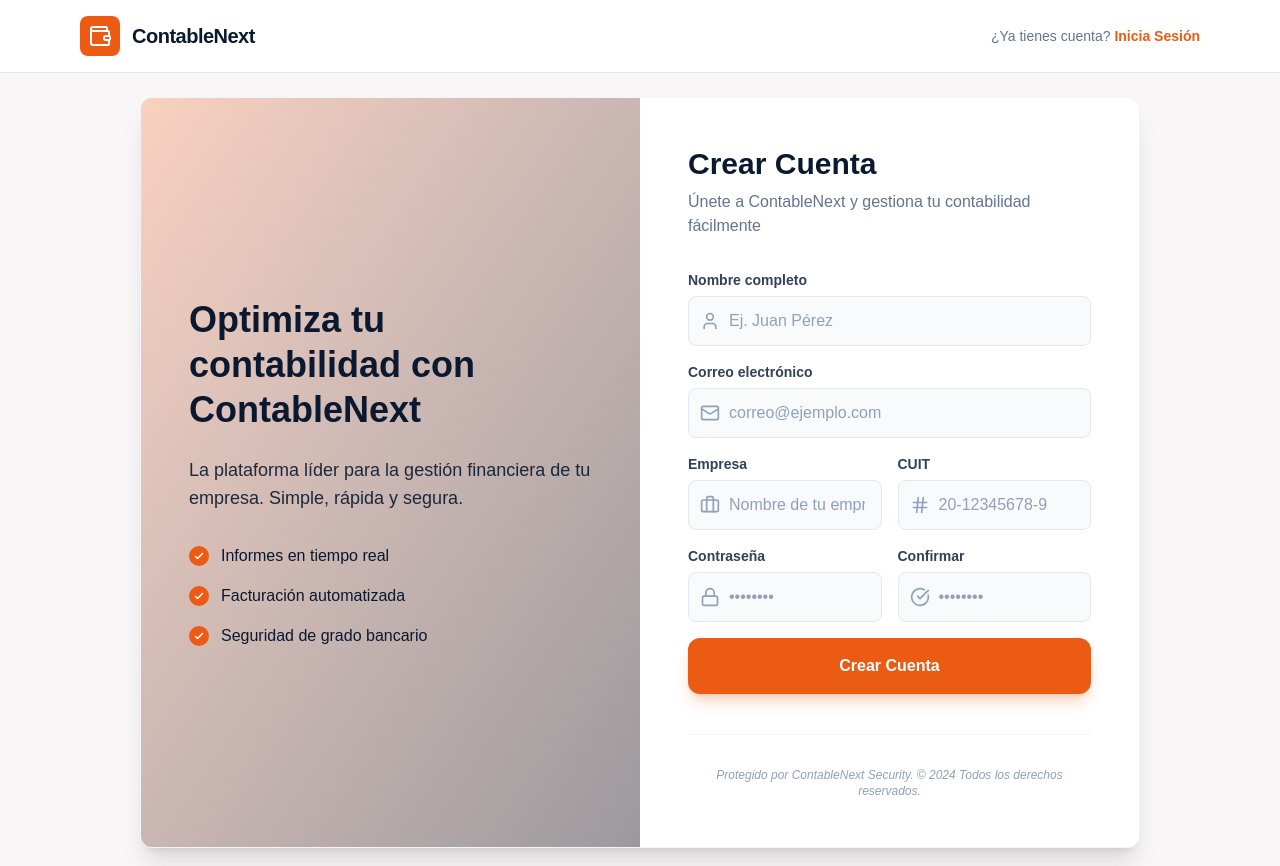
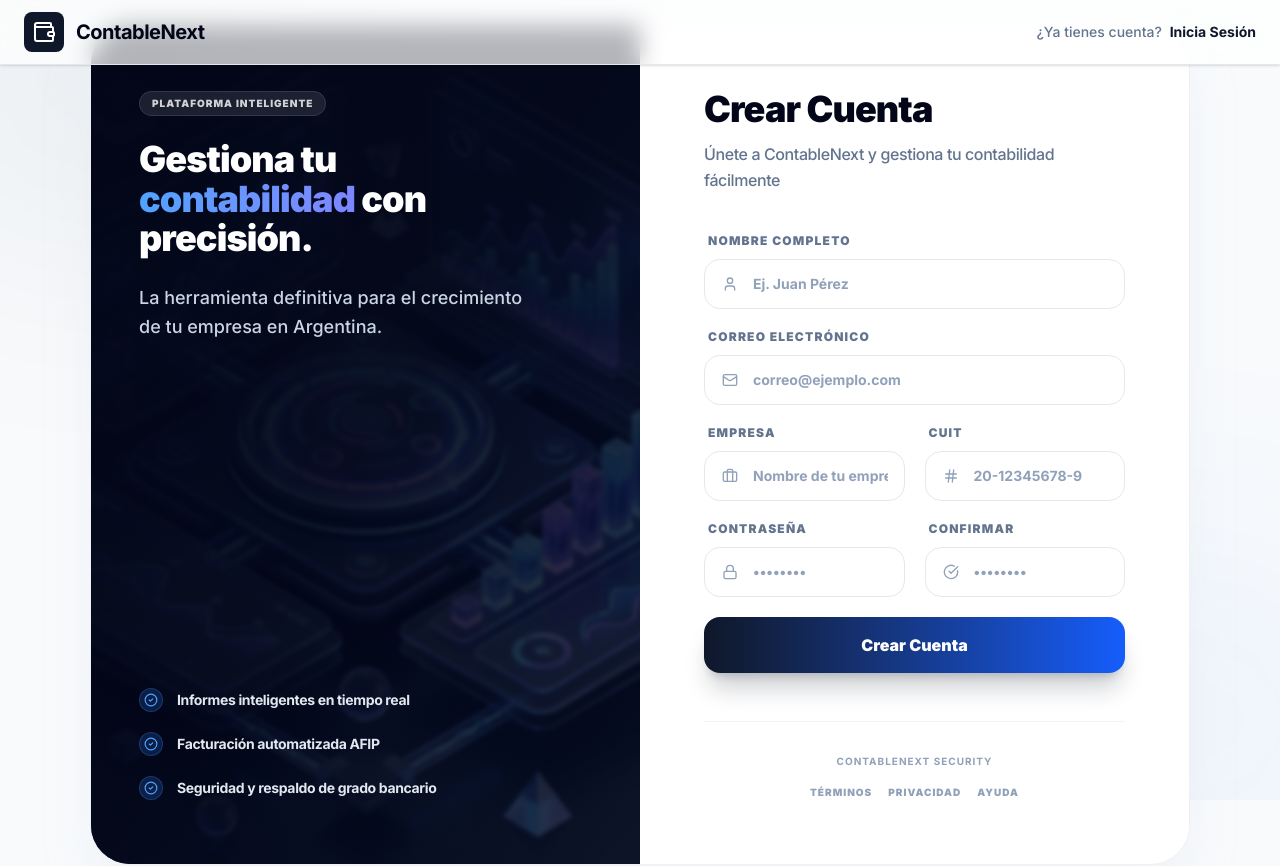
Before and after one commit to gmarroyo261194/contable_next, a Next.js app: page /register in a window 1280 px wide. Shown: the top 866 px of the page. Built offline with nearby package versions, Linux system fonts and the light colour scheme; no server answers.

Commit message:
style(auth): unificar estética de autenticación con la landing page

```diff
--- a/src/components/auth/AuthLayout.tsx
+++ b/src/components/auth/AuthLayout.tsx
@@ -1,5 +1,5 @@
 import Link from 'next/link';
-import { Wallet } from 'lucide-react';
+import { Wallet, CheckCircle2 } from 'lucide-react';
 
 interface AuthLayoutProps {
   children: React.ReactNode;
@@ -9,110 +9,129 @@ interface AuthLayoutProps {
 
 export default function AuthLayout({ children, title, subtitle }: AuthLayoutProps) {
   return (
-    <div className="bg-[#f8f6f6] dark:bg-[#221610] font-display text-slate-900 dark:text-slate-100 min-h-screen flex flex-col">
-      <div className="relative flex min-h-screen w-full flex-col overflow-x-hidden">
-        <div className="layout-container flex h-full grow flex-col">
+    <div className="min-h-screen bg-slate-50 flex flex-col font-sans antialiased">
+      {/* Background decoration */}
+      <div className="fixed inset-0 overflow-hidden pointer-events-none">
+        <div className="absolute -top-[10%] -left-[10%] w-[40%] h-[40%] bg-primary/5 blur-[120px] rounded-full"></div>
+        <div className="absolute -bottom-[10%] -right-[10%] w-[40%] h-[40%] bg-blue-500/5 blur-[120px] rounded-full"></div>
+      </div>
+
       {/* Header */}
-          <header className="flex items-center justify-between border-b border-slate-200 dark:border-slate-800 px-6 py-4 lg:px-20 bg-white dark:bg-[#0a192f]">
+      <nav className="fixed top-0 w-full z-50 bg-white/70 backdrop-blur-md border-b border-slate-200 shadow-sm">
+        <div className="max-w-7xl mx-auto px-6 h-16 flex items-center justify-between">
           <div className="flex items-center gap-3">
-              <div className="flex items-center justify-center size-10 rounded-lg bg-[#ec5b13] text-white">
+            <div className="flex items-center justify-center size-10 rounded-lg bg-primary text-white">
               <Wallet className="size-6" />
             </div>
-              <h2 className="text-[#0a192f] dark:text-white text-xl font-bold leading-tight tracking-tight">ContableNext</h2>
+            <h2 className="text-slate-950 text-xl font-bold leading-tight tracking-tight">ContableNext</h2>
           </div>
-            <div className="hidden md:block">
+          <div className="hidden sm:block">
             {title === "Iniciar Sesión" ? (
-                <p className="text-slate-500 dark:text-slate-400 text-sm">
-                  ¿No tienes cuenta? <Link className="text-[#ec5b13] font-semibold hover:underline" href="/register">Regístrate ahora</Link>
+              <p className="text-slate-500 text-sm font-medium">
+                ¿No tienes cuenta? <Link className="text-primary font-bold hover:underline ml-1" href="/register">Regístrate ahora</Link>
               </p>
             ) : (
-                <p className="text-slate-500 dark:text-slate-400 text-sm">
-                  ¿Ya tienes cuenta? <Link className="text-[#ec5b13] font-semibold hover:underline" href="/login">Inicia Sesión</Link>
+              <p className="text-slate-500 text-sm font-medium">
+                ¿Ya tienes cuenta? <Link className="text-primary font-bold hover:underline ml-1" href="/login">Inicia Sesión</Link>
               </p>
             )}
           </div>
-          </header>
+        </div>
+      </nav>
 
       {/* Main Content */}
-          <main className="flex-1 flex items-center justify-center p-6">
-            <div className="w-full max-w-[1000px] grid lg:grid-cols-2 bg-white dark:bg-[#0a192f] rounded-xl shadow-xl overflow-hidden border border-slate-100 dark:border-slate-800">
-              {/* Left Side - Branding (Hidden on mobile) */}
-              <div className="hidden lg:block relative bg-[#ec5b13]/10">
-                <div className="absolute inset-0 bg-gradient-to-br from-[#ec5b13]/20 to-[#0a192f]/40"></div>
-                <div className="relative h-full flex flex-col justify-center p-12 text-[#0a192f] dark:text-white">
-                  <h1 className="text-4xl font-black mb-6 leading-tight">Optimiza tu contabilidad con ContableNext</h1>
-                  <p className="text-lg opacity-90 mb-8">La plataforma líder para la gestión financiera de tu empresa. Simple, rápida y segura.</p>
+      <main className="flex-1 flex items-center justify-center p-4 sm:p-6 pt-24 pb-12 relative z-10">
+        <div className="w-full max-w-[1100px] grid lg:grid-cols-2 bg-white rounded-[2.5rem] shadow-2xl shadow-slate-200/50 overflow-hidden border border-slate-200/60 animate-in fade-in zoom-in-95 duration-700">
 
-                  <div className="space-y-4">
-                    <div className="flex items-center gap-3">
-                      <div className="size-5 rounded-full bg-[#ec5b13] flex items-center justify-center text-white">
-                        <svg className="size-3" fill="none" viewBox="0 0 24 24" stroke="currentColor">
-                          <path strokeLinecap="round" strokeLinejoin="round" strokeWidth={3} d="M5 13l4 4L19 7" />
-                        </svg>
+          {/* Left Side - Branding Section */}
+          <div className="hidden lg:block relative bg-slate-950 overflow-hidden">
+            {/* Background Image */}
+            <div className="absolute inset-0 opacity-40">
+              <img
+                src="/hero-dashboard.png"
+                alt="Background"
+                className="w-full h-full object-cover scale-110 blur-[2px]"
+              />
             </div>
-                      <span>Informes en tiempo real</span>
+            <div className="absolute inset-0 bg-gradient-to-br from-slate-950 via-slate-950/80 to-primary/30"></div>
+
+            <div className="relative h-full flex flex-col justify-between p-12 py-16">
+              <div className="space-y-6">
+                <div className="inline-flex items-center gap-2 px-3 py-1 bg-white/10 backdrop-blur-md rounded-full border border-white/10">
+                  <span className="text-[10px] font-black text-white/80 uppercase tracking-widest">Plataforma Inteligente</span>
                 </div>
-                    <div className="flex items-center gap-3">
-                      <div className="size-5 rounded-full bg-[#ec5b13] flex items-center justify-center text-white">
-                        <svg className="size-3" fill="none" viewBox="0 0 24 24" stroke="currentColor">
-                          <path strokeLinecap="round" strokeLinejoin="round" strokeWidth={3} d="M5 13l4 4L19 7" />
-                        </svg>
+                <h1 className="text-4xl font-black text-white leading-[1.1] tracking-tight">
+                  Gestiona tu <br />
+                  <span className="bg-clip-text text-transparent bg-gradient-to-r from-blue-400 to-indigo-400">contabilidad</span> con precisión.
+                </h1>
+                <p className="text-lg text-slate-300 font-medium leading-relaxed max-w-sm">
+                  La herramienta definitiva para el crecimiento de tu empresa en Argentina.
+                </p>
               </div>
-                      <span>Facturación automatizada</span>
+
+              <div className="space-y-5">
+                {[
+                  "Informes inteligentes en tiempo real",
+                  "Facturación automatizada AFIP",
+                  "Seguridad y respaldo de grado bancario"
+                ].map((item, i) => (
+                  <div key={i} className="flex items-center gap-3.5 group">
+                    <div className="size-6 rounded-full bg-blue-500/20 flex items-center justify-center border border-blue-400/20 group-hover:bg-blue-500/30 transition-colors">
+                      <CheckCircle2 className="size-3.5 text-blue-400" />
                     </div>
-                    <div className="flex items-center gap-3">
-                      <div className="size-5 rounded-full bg-[#ec5b13] flex items-center justify-center text-white">
-                        <svg className="size-3" fill="none" viewBox="0 0 24 24" stroke="currentColor">
-                          <path strokeLinecap="round" strokeLinejoin="round" strokeWidth={3} d="M5 13l4 4L19 7" />
-                        </svg>
+                    <span className="text-sm font-bold text-slate-200 tracking-tight">{item}</span>
                   </div>
-                      <span>Seguridad de grado bancario</span>
-                    </div>
+                ))}
               </div>
             </div>
           </div>
 
-              {/* Right Side - Form */}
-              <div className="p-8 lg:p-12 flex flex-col justify-center">
-                <div className="mb-8">
-                  <h2 className="text-3xl font-bold text-[#0a192f] dark:text-white mb-2">{title}</h2>
-                  <p className="text-slate-500 dark:text-slate-400">{subtitle}</p>
+          {/* Right Side - Form Section */}
+          <div className="p-8 sm:p-12 lg:p-16 flex flex-col justify-center bg-white relative">
+            <div className="max-w-md mx-auto w-full">
+              <div className="mb-10 text-center lg:text-left">
+                <h2 className="text-4xl font-black text-slate-950 mb-3 tracking-tight">{title}</h2>
+                <p className="text-slate-500 font-medium tracking-tight leading-relaxed">{subtitle}</p>
               </div>
 
+              <div className="relative z-10">
                 {children}
+              </div>
 
-                {/* Mobile Links */}
-                <div className="mt-8 text-center md:hidden">
+              {/* Mobile Auth Links */}
+              <div className="mt-10 text-center sm:hidden">
                 {title === "Iniciar Sesión" ? (
-                    <p className="text-slate-500 dark:text-slate-400 text-sm">
-                      ¿No tienes cuenta? <Link className="text-[#ec5b13] font-semibold hover:underline" href="/register">Regístrate ahora</Link>
+                  <p className="text-slate-500 text-sm font-medium">
+                    ¿No tienes cuenta? <Link className="text-primary font-bold hover:underline ml-1" href="/register">Regístrate ahora</Link>
                   </p>
                 ) : (
-                    <p className="text-slate-500 dark:text-slate-400 text-sm">
-                      ¿Ya tienes cuenta? <Link className="text-[#ec5b13] font-semibold hover:underline" href="/login">Inicia Sesión</Link>
+                  <p className="text-slate-500 text-sm font-medium">
+                    ¿Ya tienes cuenta? <Link className="text-primary font-bold hover:underline ml-1" href="/login">Inicia Sesión</Link>
                   </p>
                 )}
               </div>
 
-                <div className="mt-10 pt-8 border-t border-slate-100 dark:border-slate-800">
-                  <p className="text-center text-xs text-slate-400 dark:text-slate-500 italic">
-                    Protegido por ContableNext Security. © 2024 Todos los derechos reservados.
+              <div className="mt-12 pt-8 border-t border-slate-100 flex flex-col items-center gap-4">
+                <p className="text-[10px] text-slate-400 font-bold uppercase tracking-widest text-center">
+                  ContableNext Security
                 </p>
+                <div className="flex gap-4 text-[10px] font-black text-slate-400 uppercase tracking-widest">
+                  <a href="#" className="hover:text-primary transition-colors">Términos</a>
+                  <a href="#" className="hover:text-primary transition-colors">Privacidad</a>
+                  <a href="#" className="hover:text-primary transition-colors">Ayuda</a>
+                </div>
+              </div>
             </div>
           </div>
         </div>
       </main>
 
-          {/* Footer */}
-          <footer className="px-6 py-8 flex flex-col items-center gap-4 bg-[#f8f6f6] dark:bg-[#221610]">
-            <div className="flex gap-6 text-slate-500 dark:text-slate-400 text-sm">
-              <a className="hover:text-[#ec5b13] transition-colors" href="#">Términos de Servicio</a>
-              <a className="hover:text-[#ec5b13] transition-colors" href="#">Privacidad</a>
-              <a className="hover:text-[#ec5b13] transition-colors" href="#">Ayuda</a>
-            </div>
+      {/* Footer minimal */}
+      <footer className="py-6 text-center">
+        <p className="text-[11px] font-medium text-slate-400 tracking-tight">
+          © 2026 ContableNext. Todos los derechos reservados.
+        </p>
       </footer>
-        </div>
-      </div>
     </div>
   );
 }
--- a/src/components/auth/RegisterForm.tsx
+++ b/src/components/auth/RegisterForm.tsx
@@ -1,5 +1,5 @@
 import React, { useState } from 'react';
-import { Mail, Lock, User, Briefcase, CheckCircle, Hash } from 'lucide-react';
+import { Mail, Lock, User, Briefcase, CheckCircle, Hash, Loader2 } from 'lucide-react';
 import { register } from "@/lib/actions/auth-actions";
 
 export default function RegisterForm() {
@@ -27,7 +27,6 @@ export default function RegisterForm() {
         setError(result.error);
         setLoading(false);
       }
-      // Success is handled by redirect in register action
     } catch (err) {
       setError("Algo salió mal. Inténtalo de nuevo.");
       setLoading(false);
@@ -35,20 +34,22 @@ export default function RegisterForm() {
   };
 
   return (
-    <form className="space-y-4" onSubmit={handleSubmit}>
+    <form className="space-y-5 animate-in fade-in slide-in-from-left-8 duration-500" onSubmit={handleSubmit}>
       {error && (
-        <div className="bg-red-50 dark:bg-red-900/20 border border-red-200 dark:border-red-800 p-3 rounded-lg text-red-600 dark:text-red-400 text-sm font-medium">
+        <div className="bg-red-50 border border-red-100 p-4 rounded-2xl text-red-600 text-sm font-bold animate-in fade-in slide-in-from-top-2">
           {error}
         </div>
       )}
-      <div className="grid grid-cols-1 gap-4">
+      <div className="grid grid-cols-1 gap-5">
         {/* Full Name */}
-        <div className="flex flex-col gap-1.5">
-          <label className="text-sm font-semibold text-slate-700 dark:text-slate-300">Nombre completo</label>
+        <div className="flex flex-col gap-2.5">
+          <label className="text-xs font-black text-slate-500 uppercase tracking-widest ml-1">Nombre completo</label>
           <div className="relative group">
-            <User className="absolute left-3 top-1/2 -translate-y-1/2 size-5 text-slate-400 group-focus-within:text-[#ec5b13] transition-colors" />
+            <div className="absolute left-4 top-1/2 -translate-y-1/2 size-5 text-slate-400 group-focus-within:text-primary transition-colors flex items-center justify-center">
+              <User className="size-4" />
+            </div>
             <input
-              className="w-full pl-10 pr-4 py-3 bg-slate-50 dark:bg-slate-800 border border-slate-200 dark:border-slate-700 rounded-lg focus:ring-2 focus:ring-[#ec5b13]/20 focus:border-[#ec5b13] outline-none transition-all text-slate-900 dark:text-white placeholder:text-slate-400"
+              className="w-full pl-12 pr-4 py-3.5 bg-white border border-slate-200 rounded-2xl focus:ring-4 focus:ring-primary/10 focus:border-primary outline-none transition-all text-sm font-bold text-slate-900 placeholder:text-slate-400"
               placeholder="Ej. Juan Pérez"
               name="name"
               type="text"
@@ -58,12 +59,14 @@ export default function RegisterForm() {
         </div>
 
         {/* Email */}
-        <div className="flex flex-col gap-1.5">
-          <label className="text-sm font-semibold text-slate-700 dark:text-slate-300">Correo electrónico</label>
+        <div className="flex flex-col gap-2.5">
+          <label className="text-xs font-black text-slate-500 uppercase tracking-widest ml-1">Correo electrónico</label>
           <div className="relative group">
-            <Mail className="absolute left-3 top-1/2 -translate-y-1/2 size-5 text-slate-400 group-focus-within:text-[#ec5b13] transition-colors" />
+            <div className="absolute left-4 top-1/2 -translate-y-1/2 size-5 text-slate-400 group-focus-within:text-primary transition-colors flex items-center justify-center">
+              <Mail className="size-4" />
+            </div>
             <input
-              className="w-full pl-10 pr-4 py-3 bg-slate-50 dark:bg-slate-800 border border-slate-200 dark:border-slate-700 rounded-lg focus:ring-2 focus:ring-[#ec5b13]/20 focus:border-[#ec5b13] outline-none transition-all text-slate-900 dark:text-white placeholder:text-slate-400"
+              className="w-full pl-12 pr-4 py-3.5 bg-white border border-slate-200 rounded-2xl focus:ring-4 focus:ring-primary/10 focus:border-primary outline-none transition-all text-sm font-bold text-slate-900 placeholder:text-slate-400"
               placeholder="correo@ejemplo.com"
               name="email"
               type="email"
@@ -73,13 +76,15 @@ export default function RegisterForm() {
         </div>
 
         {/* Company and CUIT */}
-        <div className="grid grid-cols-1 sm:grid-cols-2 gap-4">
-          <div className="flex flex-col gap-1.5">
-            <label className="text-sm font-semibold text-slate-700 dark:text-slate-300">Empresa</label>
+        <div className="grid grid-cols-1 sm:grid-cols-2 gap-5">
+          <div className="flex flex-col gap-2.5">
+            <label className="text-xs font-black text-slate-500 uppercase tracking-widest ml-1">Empresa</label>
             <div className="relative group">
-              <Briefcase className="absolute left-3 top-1/2 -translate-y-1/2 size-5 text-slate-400 group-focus-within:text-[#ec5b13] transition-colors" />
+              <div className="absolute left-4 top-1/2 -translate-y-1/2 size-5 text-slate-400 group-focus-within:text-primary transition-colors flex items-center justify-center">
+                <Briefcase className="size-4" />
+              </div>
               <input
-                className="w-full pl-10 pr-4 py-3 bg-slate-50 dark:bg-slate-800 border border-slate-200 dark:border-slate-700 rounded-lg focus:ring-2 focus:ring-[#ec5b13]/20 focus:border-[#ec5b13] outline-none transition-all text-slate-900 dark:text-white placeholder:text-slate-400"
+                className="w-full pl-12 pr-4 py-3.5 bg-white border border-slate-200 rounded-2xl focus:ring-4 focus:ring-primary/10 focus:border-primary outline-none transition-all text-sm font-bold text-slate-900 placeholder:text-slate-400"
                 placeholder="Nombre de tu empresa"
                 name="company"
                 type="text"
@@ -87,12 +92,14 @@ export default function RegisterForm() {
               />
             </div>
           </div>
-          <div className="flex flex-col gap-1.5">
-            <label className="text-sm font-semibold text-slate-700 dark:text-slate-300">CUIT</label>
+          <div className="flex flex-col gap-2.5">
+            <label className="text-xs font-black text-slate-500 uppercase tracking-widest ml-1">CUIT</label>
             <div className="relative group">
-              <Hash className="absolute left-3 top-1/2 -translate-y-1/2 size-5 text-slate-400 group-focus-within:text-[#ec5b13] transition-colors" />
+              <div className="absolute left-4 top-1/2 -translate-y-1/2 size-5 text-slate-400 group-focus-within:text-primary transition-colors flex items-center justify-center">
+                <Hash className="size-4" />
+              </div>
               <input
-                className="w-full pl-10 pr-4 py-3 bg-slate-50 dark:bg-slate-800 border border-slate-200 dark:border-slate-700 rounded-lg focus:ring-2 focus:ring-[#ec5b13]/20 focus:border-[#ec5b13] outline-none transition-all text-slate-900 dark:text-white placeholder:text-slate-400"
+                className="w-full pl-12 pr-4 py-3.5 bg-white border border-slate-200 rounded-2xl focus:ring-4 focus:ring-primary/10 focus:border-primary outline-none transition-all text-sm font-bold text-slate-900 placeholder:text-slate-400"
                 placeholder="20-12345678-9"
                 name="cuit"
                 type="text"
@@ -103,13 +110,15 @@ export default function RegisterForm() {
         </div>
 
         {/* Password Fields */}
-        <div className="grid grid-cols-1 sm:grid-cols-2 gap-4">
-          <div className="flex flex-col gap-1.5">
-            <label className="text-sm font-semibold text-slate-700 dark:text-slate-300">Contraseña</label>
+        <div className="grid grid-cols-1 sm:grid-cols-2 gap-5">
+          <div className="flex flex-col gap-2.5">
+            <label className="text-xs font-black text-slate-500 uppercase tracking-widest ml-1">Contraseña</label>
             <div className="relative group">
-              <Lock className="absolute left-3 top-1/2 -translate-y-1/2 size-5 text-slate-400 group-focus-within:text-[#ec5b13] transition-colors" />
+              <div className="absolute left-4 top-1/2 -translate-y-1/2 size-5 text-slate-400 group-focus-within:text-primary transition-colors flex items-center justify-center">
+                <Lock className="size-4" />
+              </div>
               <input
-                className="w-full pl-10 pr-4 py-3 bg-slate-50 dark:bg-slate-800 border border-slate-200 dark:border-slate-700 rounded-lg focus:ring-2 focus:ring-[#ec5b13]/20 focus:border-[#ec5b13] outline-none transition-all text-slate-900 dark:text-white placeholder:text-slate-400"
+                className="w-full pl-12 pr-4 py-3.5 bg-white border border-slate-200 rounded-2xl focus:ring-4 focus:ring-primary/10 focus:border-primary outline-none transition-all text-sm font-bold text-slate-900 placeholder:text-slate-400"
                 placeholder="••••••••"
                 name="password"
                 type="password"
@@ -117,12 +126,14 @@ export default function RegisterForm() {
               />
             </div>
           </div>
-          <div className="flex flex-col gap-1.5">
-            <label className="text-sm font-semibold text-slate-700 dark:text-slate-300">Confirmar</label>
+          <div className="flex flex-col gap-2.5">
+            <label className="text-xs font-black text-slate-500 uppercase tracking-widest ml-1">Confirmar</label>
             <div className="relative group">
-              <CheckCircle className="absolute left-3 top-1/2 -translate-y-1/2 size-5 text-slate-400 group-focus-within:text-[#ec5b13] transition-colors" />
+              <div className="absolute left-4 top-1/2 -translate-y-1/2 size-5 text-slate-400 group-focus-within:text-primary transition-colors flex items-center justify-center">
+                <CheckCircle className="size-4" />
+              </div>
               <input
-                className="w-full pl-10 pr-4 py-3 bg-slate-50 dark:bg-slate-800 border border-slate-200 dark:border-slate-700 rounded-lg focus:ring-2 focus:ring-[#ec5b13]/20 focus:border-[#ec5b13] outline-none transition-all text-slate-900 dark:text-white placeholder:text-slate-400"
+                className="w-full pl-12 pr-4 py-3.5 bg-white border border-slate-200 rounded-2xl focus:ring-4 focus:ring-primary/10 focus:border-primary outline-none transition-all text-sm font-bold text-slate-900 placeholder:text-slate-400"
                 placeholder="••••••••"
                 name="confirmPassword"
                 type="password"
@@ -133,45 +144,15 @@ export default function RegisterForm() {
         </div>
       </div>
 
-      {/* Terms */}
-      {/* <div className="flex items-start gap-3 py-2">
-        <input
-          className="mt-1 size-4 rounded text-[#ec5b13] focus:ring-[#ec5b13] border-slate-300 dark:border-slate-700 bg-slate-50 dark:bg-slate-800 cursor-pointer"
-          id="terms"
-          type="checkbox"
-          required
-        />
-        <label className="text-sm text-slate-500 dark:text-slate-400 leading-tight cursor-pointer" htmlFor="terms">
-          Acepto los <a className="text-[#ec5b13] font-medium hover:underline" href="#">términos y condiciones</a> y la <a className="text-[#ec5b13] font-medium hover:underline" href="#">política de privacidad</a>.
-        </label>
-      </div> */}
-
       {/* Submit Button */}
       <button
-        className="w-full py-4 bg-[#ec5b13] hover:bg-[#ec5b13]/90 text-white font-bold rounded-xl transition-all shadow-lg shadow-[#ec5b13]/25 active:scale-[0.98] disabled:opacity-50"
+        className="w-full bg-gradient-to-r from-primary to-blue-600 hover:from-primary/90 hover:to-blue-600/90 text-white font-black py-4 rounded-2xl shadow-xl shadow-primary/20 transition-all flex items-center justify-center gap-2 transform active:scale-[0.98] mt-4"
         type="submit"
         disabled={loading}
       >
+        {loading ? <Loader2 className="size-5 animate-spin mr-2" /> : null}
         {loading ? "Creando Cuenta..." : "Crear Cuenta"}
       </button>
-
-      {/* <div className="mt-6 flex flex-col gap-4 text-center">
-        <div className="flex items-center gap-4">
-          <div className="h-px flex-1 bg-slate-200 dark:bg-slate-700"></div>
-          <span className="text-xs text-slate-400 uppercase font-bold tracking-widest">O continúa con</span>
-          <div className="h-px flex-1 bg-slate-200 dark:bg-slate-700"></div>
-        </div>
-        <div className="grid grid-cols-2 gap-3">
-          <button className="flex items-center justify-center gap-2 py-2.5 px-4 bg-white dark:bg-slate-800 border border-slate-200 dark:border-slate-700 rounded-lg hover:bg-slate-50 dark:hover:bg-slate-700 transition-colors" type="button">
-            <div className="size-5 bg-slate-100 rounded-sm"></div>
-            <span className="text-xs font-semibold">Google</span>
-          </button>
-          <button className="flex items-center justify-center gap-2 py-2.5 px-4 bg-white dark:bg-slate-800 border border-slate-200 dark:border-slate-700 rounded-lg hover:bg-slate-50 dark:hover:bg-slate-700 transition-colors" type="button">
-            <div className="size-5 bg-slate-100 rounded-sm"></div>
-            <span className="text-xs font-semibold">Microsoft</span>
-          </button>
-        </div>
-      </div> */}
     </form>
   );
 }
```
Also changed, not shown: src/components/auth/LoginForm.tsx (+50 -37 lines). Lines whose indentation alone changed are shown as unchanged.
